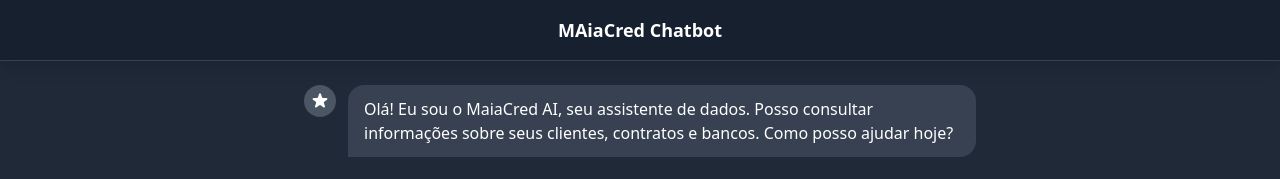
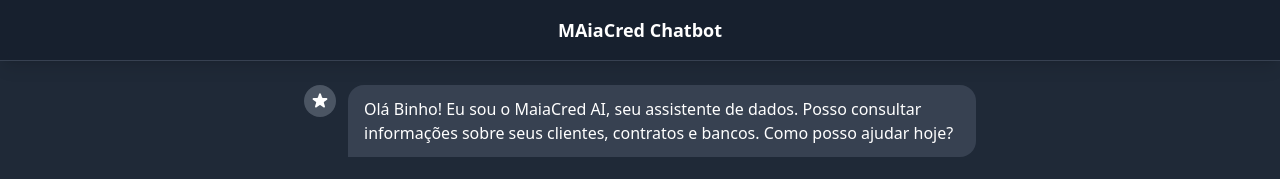
Before and after one commit to Djatila/pactpro-desk, a React (Vite) app in the folder MaiaCred chatbot/: page / in a window 1280 px wide. Shown: the top 179 px of the page. Built offline with nearby package versions, Linux system fonts and the light colour scheme.

Commit message:
Updated MaiaCred chatbot/components/ChatInterface.jsx

```diff
--- a/MaiaCred chatbot/components/ChatInterface.jsx
+++ b/MaiaCred chatbot/components/ChatInterface.jsx
@@ -111,7 +111,7 @@ const MessageBubble = ({ message, isStreaming }) => {
 export default function ChatInterface() {
   const [chat, setChat] = useState(null);
   const [messages, setMessages] = useState([
-    { role: Role.MODEL, text: "Olá! Eu sou o MaiaCred AI, seu assistente de dados. Posso consultar informações sobre seus clientes, contratos e bancos. Como posso ajudar hoje?" }
+    { role: Role.MODEL, text: "Olá Binho! Eu sou o MaiaCred AI, seu assistente de dados. Posso consultar informações sobre seus clientes, contratos e bancos. Como posso ajudar hoje?" }
   ]);
   const [input, setInput] = useState('');
   const [isLoading, setIsLoading] = useState(false);
```
